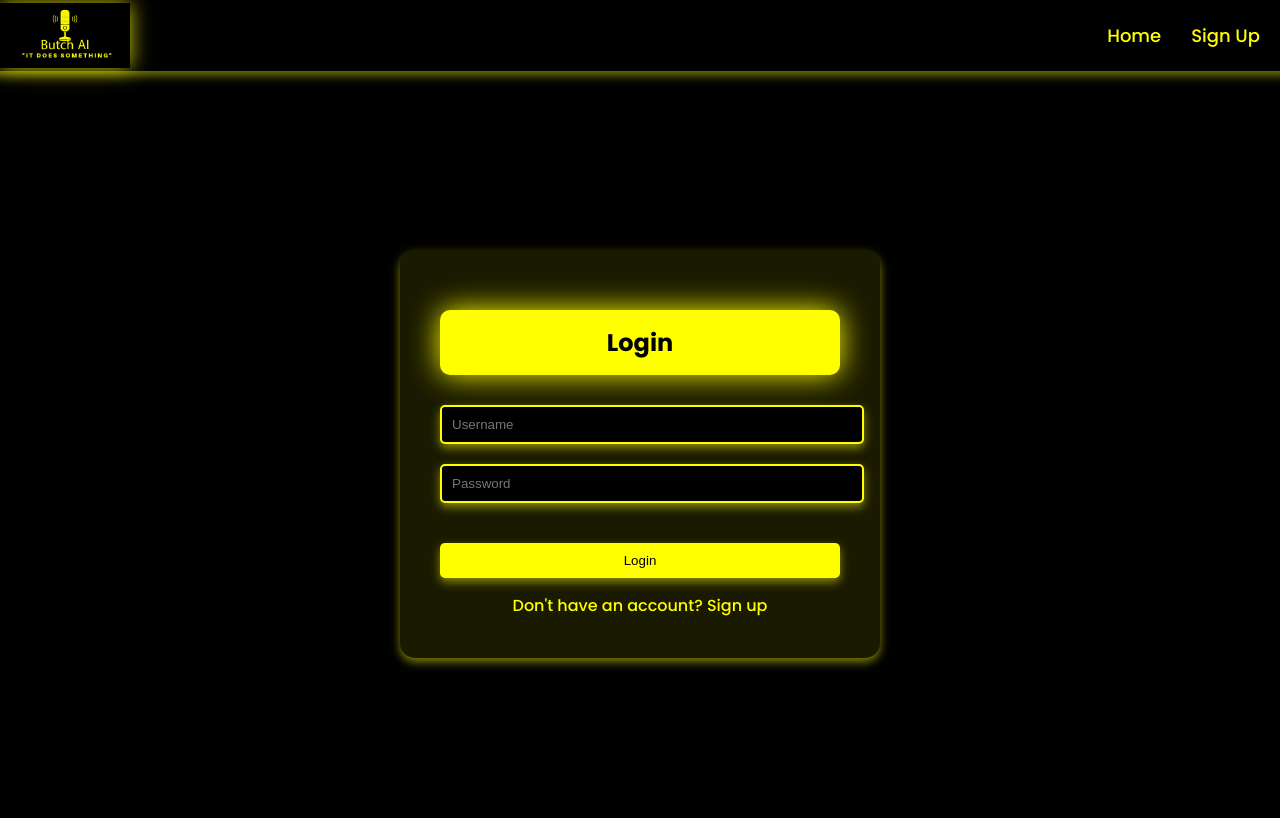
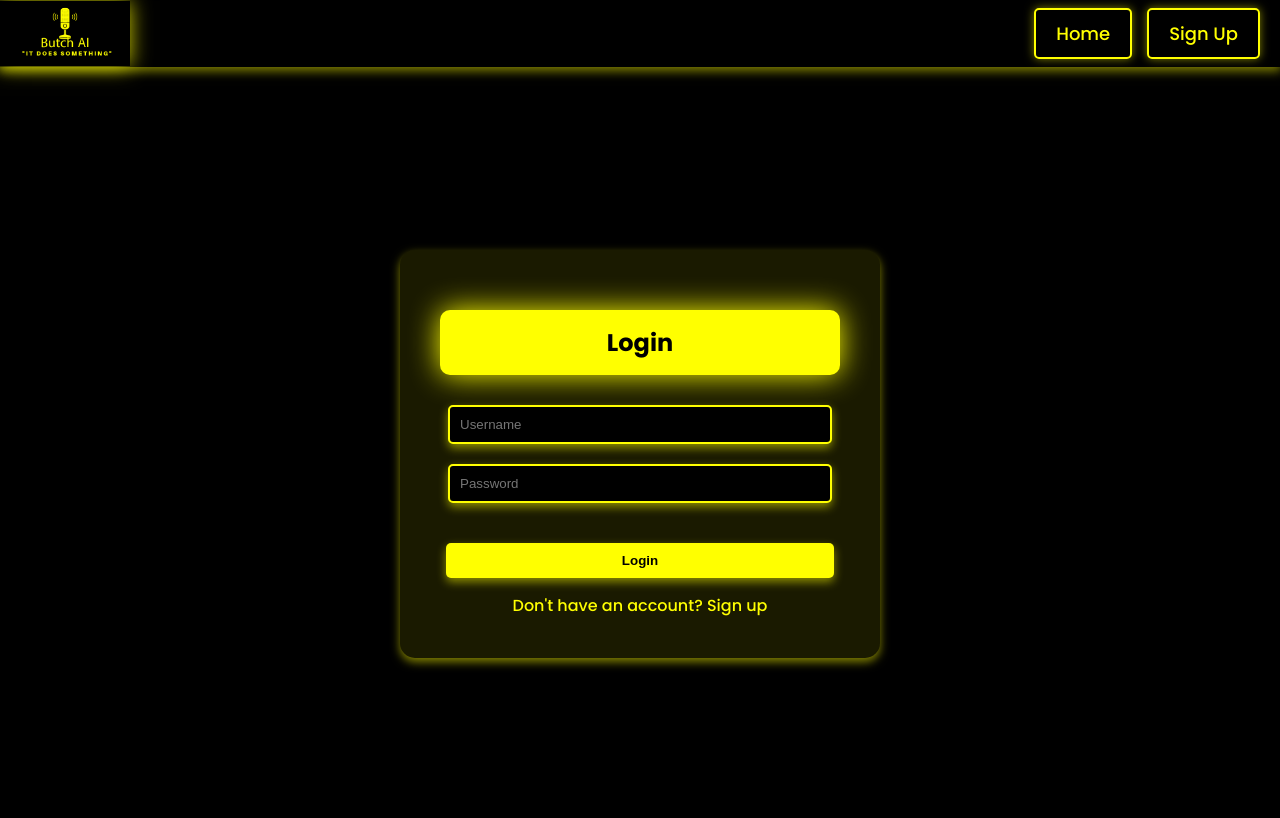
Before and after one commit to jbsam7/ButchAI, a Flask app: page /login in a window 1280 px wide. Shown: the top 818 px of the page. Run offline with Flask 3, Linux system fonts and the light colour scheme.

Commit message:
Describe the changes you've made

```diff
--- a/app.py
+++ b/app.py
@@ -729,6 +729,7 @@ def text_to_speech():
 
             # Adjust the summary to match the desired video duration
             adjusted_summary = adjust_text_for_duration(final_summary, video_duration)
+            print(f"Adjusted Summary: {adjusted_summary}")
 
             # Check for errors before proceeding to audio generation
             if 'Error' not in final_summary:
--- a/audio_utils.py
+++ b/audio_utils.py
@@ -228,7 +228,7 @@ def summarize_text(final_summary, word_limit, api_key, username, custom_prompt,
         f"{custom_prompt}"
     )
 
-    max_tokens = math.ceil(word_limit * 1.33)
+    max_tokens = math.ceil(word_limit * 1.33) + 150
 
     payload = {
         "model": "gpt-4o-mini",
--- a/basic_audio_utils.py
+++ b/basic_audio_utils.py
@@ -139,7 +139,7 @@ def summarize_text_basic(final_summary, word_limit, api_key, custom_prompt, user
         "Ensure the narrative reflects the main points, ends with a strong conclusion, and contains no symbols or unnecessary phrases"
     )
 
-    max_tokens = math.ceil(word_limit * 1.33)
+    max_tokens = math.ceil(word_limit * 1.33) + 150
 
     payload = {
         "model": "gpt-4o-mini",
@@ -201,7 +201,7 @@ def summarize_video_basic(video_path, api_key, username, custom_prompt):
     sequential_summary = generate_basic_summary(combined_summary, api_key, username)
 
     # Determine the target word count based on video duration
-    words_per_minute = 135
+    words_per_minute = 140
     word_limit = math.ceil((video_duration / 60) * words_per_minute)
 
     # Generate the final summary using the custom prompt and sequential summary
--- a/data_utils.py
+++ b/data_utils.py
@@ -50,4 +50,4 @@ def log_token_usage_and_cost(username, input_tokens, output_tokens):
     print(f"Username: {username}")
     print(f"Input tokens: {input_tokens}")
     print(f"Output tokens: {output_tokens}")
-    print(f"Total cost: ${total_cost:.4f} USD")
+    print(f"Total cost: ${total_cost:.8f} USD")
--- a/templates/basic.html
+++ b/templates/basic.html
@@ -89,7 +89,7 @@
             border-radius: 5px;
             box-shadow: 0 0 10px rgba(255, 255, 0, 0.5);
         }
-        .nav-links-right:hover {
+        .nav-links-right a:hover {
             background-color: yellow;
             color: black;
             box-shadow: 0 0 20px rgba(255, 255, 0, 0.8);
--- a/templates/contact.html
+++ b/templates/contact.html
@@ -89,7 +89,7 @@
             border-radius: 5px;
             box-shadow: 0 0 10px rgba(255, 255, 0, 0.5);
         }
-        .nav-links-right:hover {
+        .nav-links-right a:hover {
             background-color: yellow;
             color: black;
             box-shadow: 0 0 20px rgba(255, 255, 0, 0.8);
--- a/templates/index.html
+++ b/templates/index.html
@@ -161,7 +161,7 @@
             color: yellow;
             border: 1px solid yellow;
             padding: 10px;
-            width: 100%;
+            width: 95%;
             border-radius: 5px;
             margin-bottom: 20px;
             box-shadow: 0px 4px 10px rgba(255, 255, 0, 0.2);
--- a/templates/login.html
+++ b/templates/login.html
@@ -29,7 +29,7 @@
             display: flex;
             justify-content: space-between;
             align-items: center;
-            padding: 3px 20px;
+            padding: 1px;
             position: fixed;
             top: 0;
             width: 100%;
@@ -48,7 +48,7 @@
         /* Common styling for both left and right nav links */
         .nav-links-left, .nav-links-right {
             display: flex;
-            gap: 30px;
+            gap: 15px;
             align-items: center;
         }
 
@@ -57,14 +57,20 @@
             color: yellow;
             text-decoration: none;
             font-size: 18px;
+            padding: 10px 20px;
+            border: 2px solid yellow;
+            border-radius: 5px;
+            box-shadow: 0 0 10px rgba(255, 255, 0, 0.5);
         }
 
         .nav-links-left a:hover, .nav-links-right a:hover {
-            color: rgba(255, 255, 0, 0.8);
+            background-color: yellow;
+            color: black;
+            box-shadow: 0 0 20px rgba(255, 255, 0, 0.8);
         }
         .nav-links-left {
             display: flex;
-            gap: 30px;
+            gap: 15px;
             margin-left: 20px;
             align-items: center;
         }
@@ -82,7 +88,7 @@
 
         .nav-links-right {
             display: flex;
-            gap: 30px;
+            gap: 15px;
             margin-right: 20px; /* Reduce right margin to prevent links from going off-screen */
             align-items: center;
 
@@ -114,7 +120,7 @@
         /* Form fields */
         .login-container input[type="text"],
         .login-container input[type="REMOVED"] {
-            width: 100%;
+            width: 90%;
             padding: 10px;
             border-radius: 5px;
             border: 2px solid yellow;
@@ -128,6 +134,7 @@
         /* Button styling */
         .login-container input[type="submit"] {
             background-color: yellow;
+            font-weight: bold;
             color: black;
             border: none;
             padding: 10px 20px;
@@ -136,7 +143,7 @@
             cursor: pointer;
             transition: transform 0.3s ease-in-out, box-shadow 0.3s ease-in-out;
             margin-top: 20px;
-            width: 100%;
+            width: 97%;
         }
         .login-container input[type="submit"]:hover {
             transform: translateY(-2px);
--- a/templates/main.html
+++ b/templates/main.html
@@ -372,7 +372,7 @@
     <!-- Third banner section-->
     <div class="third-banner">
         <div class="third-banner-section">
-            <img src="{{ url_for('static', filename='images/logobaby.png') }}" alt="Business Ad Image">
+            <img src="{{ url_for('static', filename='images/apple.jpg') }}" alt="Business Ad Image">
             <p>
                 Our AI narration tool is perfect for business advertisements, offering you a tailored voiceover that aligns with your brand.
                 Stand out with our custom narrations for your promotional and ad videos, making sure your message is heard with clarity.
--- a/templates/premium.html
+++ b/templates/premium.html
@@ -89,7 +89,7 @@
             border-radius: 5px;
             box-shadow: 0 0 10px rgba(255, 255, 0, 0.5);
         }
-        .nav-links-right:hover {
+        .nav-links-right a:hover {
             background-color: yellow;
             color: black;
             box-shadow: 0 0 20px rgba(255, 255, 0, 0.8);
--- a/templates/pricing.html
+++ b/templates/pricing.html
@@ -89,7 +89,7 @@
             border-radius: 5px;
             box-shadow: 0 0 10px rgba(255, 255, 0, 0.5);
         }
-        .nav-links-right:hover {
+        .nav-links-right a:hover {
             background-color: yellow;
             color: black;
             box-shadow: 0 0 20px rgba(255, 255, 0, 0.8);
--- a/templates/prompt.html
+++ b/templates/prompt.html
@@ -89,7 +89,7 @@
             border-radius: 5px;
             box-shadow: 0 0 10px rgba(255, 255, 0, 0.5);
         }
-        .nav-links-right:hover {
+        .nav-links-right a:hover {
             background-color: yellow;
             color: black;
             box-shadow: 0 0 20px rgba(255, 255, 0, 0.8);
--- a/templates/signup.html
+++ b/templates/signup.html
@@ -105,7 +105,7 @@
         .form-group input[type="date"],
         .form-group input[type="email"],
         .form-group input[type="REMOVED"] {
-            width: 100%;
+            width: 93%;
             padding: 10px;
             border-radius: 5px;
             border: 2px solid yellow;
--- a/templates/tts.html
+++ b/templates/tts.html
@@ -162,7 +162,7 @@
             color: yellow; /* Yellow text inside */
             border: 1px solid yellow; /* Add a yellow border */
             padding: 10px;
-            width: 100%;
+            width: 95%;
             border-radius: 5px;
             margin-bottom: 20px;
             box-shadow: 0px 4px 10px rgba(255, 255, 0, 0.2);
--- a/tts_token_logging.py
+++ b/tts_token_logging.py
@@ -16,7 +16,7 @@ def calculate_tts_cost(character_count, rate_per_million=30.000):
     return cost
 
 # Function to log TTS character usage and cost
-def log_tts_usage_and_cost(username, character_count, rate_per_million=15.000):
+def log_tts_usage_and_cost(username, character_count, rate_per_million=30.000):
     # Calculate the cost for this transaction
     total_cost = calculate_tts_cost(character_count, rate_per_million)
 
```
Also changed, not shown: text_adjustment.py (+22 -5 lines), static/images/apple.jpg (added), 1 other file.
